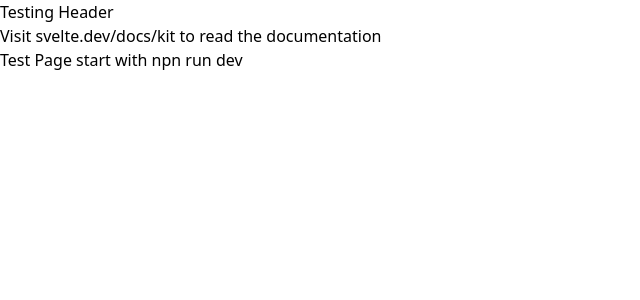
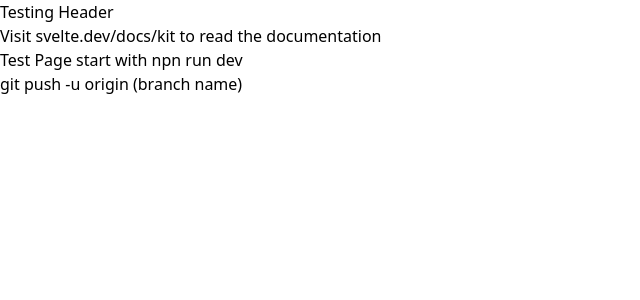
Before and after one commit to Dylan-D-999/Cem-Site, a SvelteKit app: page / in a window 1280 px wide. Shown: the top 300 px of the page, without its empty margins (0-640 px from the left). Built offline with nearby package versions, Linux system fonts and the light colour scheme.

Commit message:
Testing functionality from new machine

```diff
--- a/src/routes/+page.svelte
+++ b/src/routes/+page.svelte
@@ -6,3 +6,6 @@
 <p>
   Test Page start with npn run dev
 </p>
+<p>
+git push -u origin (branch name)
+</p>
```
